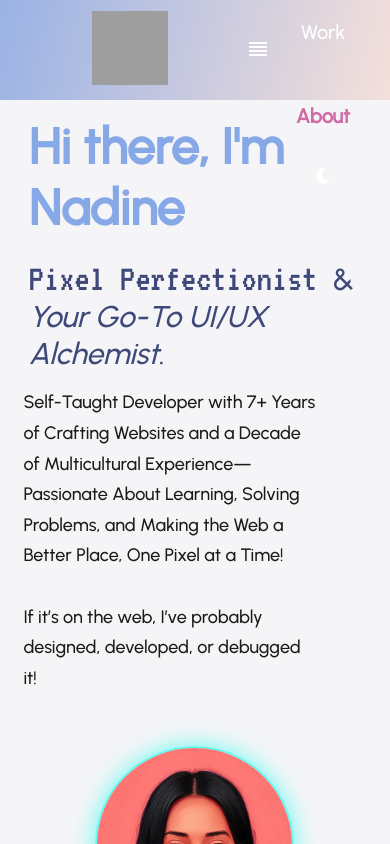
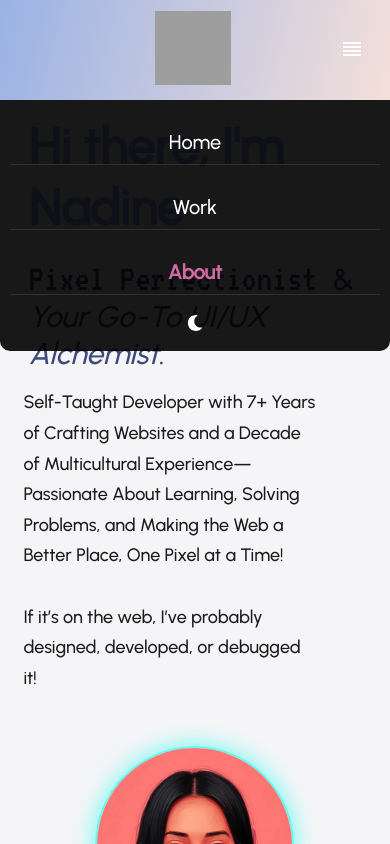
Before and after one commit to nadin3amanda/nadine-portfolio, a React (Create React App) app: page /about in a window 390 px wide. Both pictures are taken after a click on the button 352 px from the left and 50 px from the top of the page. Shown: the top 844 px of the page. Built offline with nearby package versions, Linux system fonts and the light colour scheme; grey boxes are pictures that could not be loaded; a web font is replaced by a local one.

Commit message:
fixes display  navbar on mobile

```diff
--- a/src/components/Navbar.js
+++ b/src/components/Navbar.js
@@ -37,7 +37,7 @@ function Navbar() {
         </button>
       </div>
 
-      <div className="links">
+      <div className={`links ${expandNavbar ? "active" : ""}`}>
         <Link to="/" className={location.pathname === "/" ? "active" : ""}>
           Home
         </Link>
--- a/src/styles/Navbar.css
+++ b/src/styles/Navbar.css
@@ -4,12 +4,12 @@
   background: linear-gradient(-75deg, #ffe5d9, #86a8e7, #d16ba5, #5ffbf1);
   background-size: 400% 400%;
   animation: gradient 20s cubic-bezier(0.4, 0, 0.2, 1) infinite;
-
   display: flex;
   align-items: center;
   justify-content: space-between;
   padding: 0 20px;
   box-sizing: border-box;
+  position: relative;
 }
 
 .logo {
@@ -21,20 +21,6 @@
   align-items: center;
   gap: 20px;
   color: white;
-  overflow: hidden;
-}
-
-.links.active {
-  display: flex;
-  flex-direction: column;
-  width: 100%;
-  justify-content: flex-start;
-  align-items: center;
-  position: absolute;
-  top: 100px;
-  left: 0;
-  background-color: rgba(0, 0, 0, 0.8);
-  height: calc(100vh - 100px);
 }
 
 .links a {
@@ -69,17 +55,41 @@
   cursor: pointer;
 }
 
+
 @media only screen and (max-width: 600px) {
   .toggleButton {
     display: flex;
   }
 
+  .logo {
+    margin-right: -8vw;
+  }
+
   .links {
     display: none;
     flex-direction: column;
+    position: absolute;
+    top: 100px;
+    right: 0;
+    background-color: rgba(0, 0, 0, 0.9);
+    width: 100%;
+    padding: 20px;
+    box-sizing: border-box;
+    border-radius: 0 0 10px 10px;
+    transform: translateY(-100%);
+    transition: transform 0.3s ease;
   }
 
-  #open .links {
+  .links.active {
     display: flex;
+    transform: translateY(0);
+  }
+
+  .links a {
+    width: 100%;
+    text-align: center;
+    padding: 10px;
+    margin: 0;
+    border-bottom: 1px solid rgba(255, 255, 255, 0.1);
   }
 }
```
